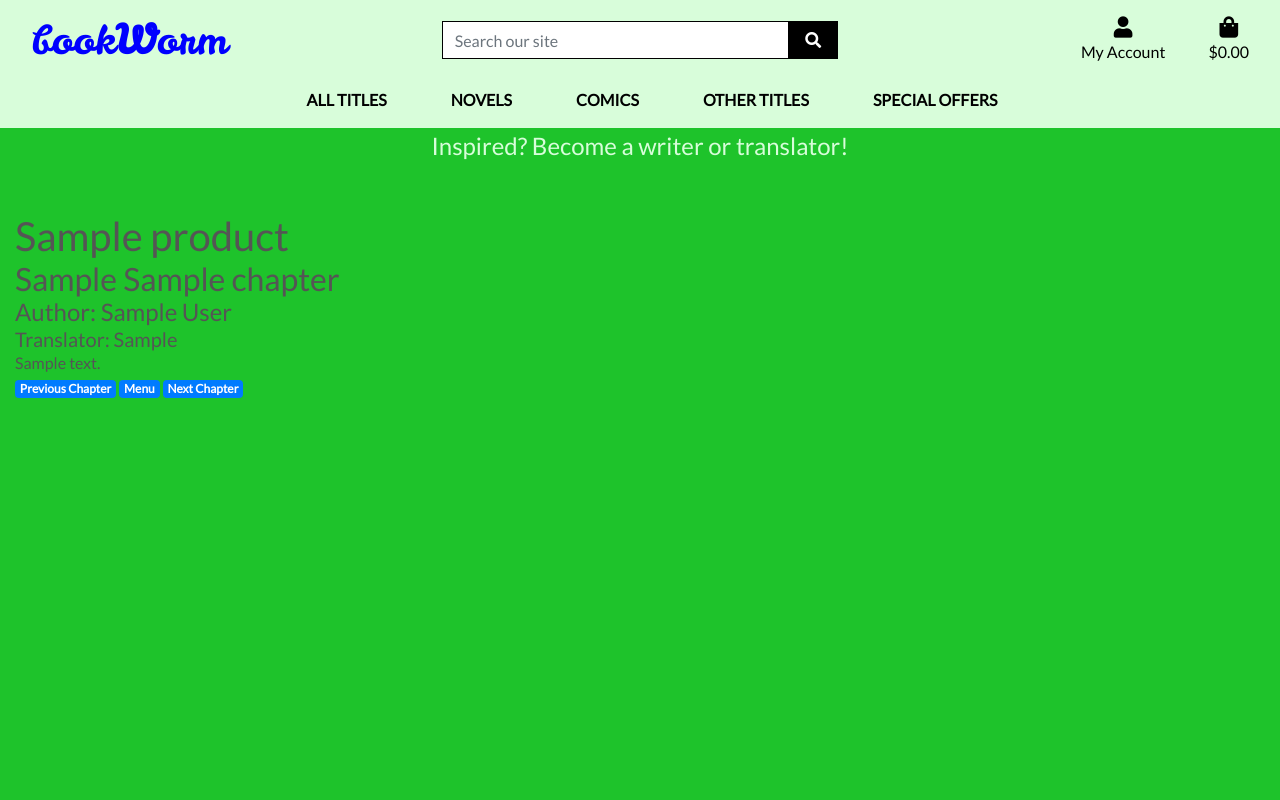
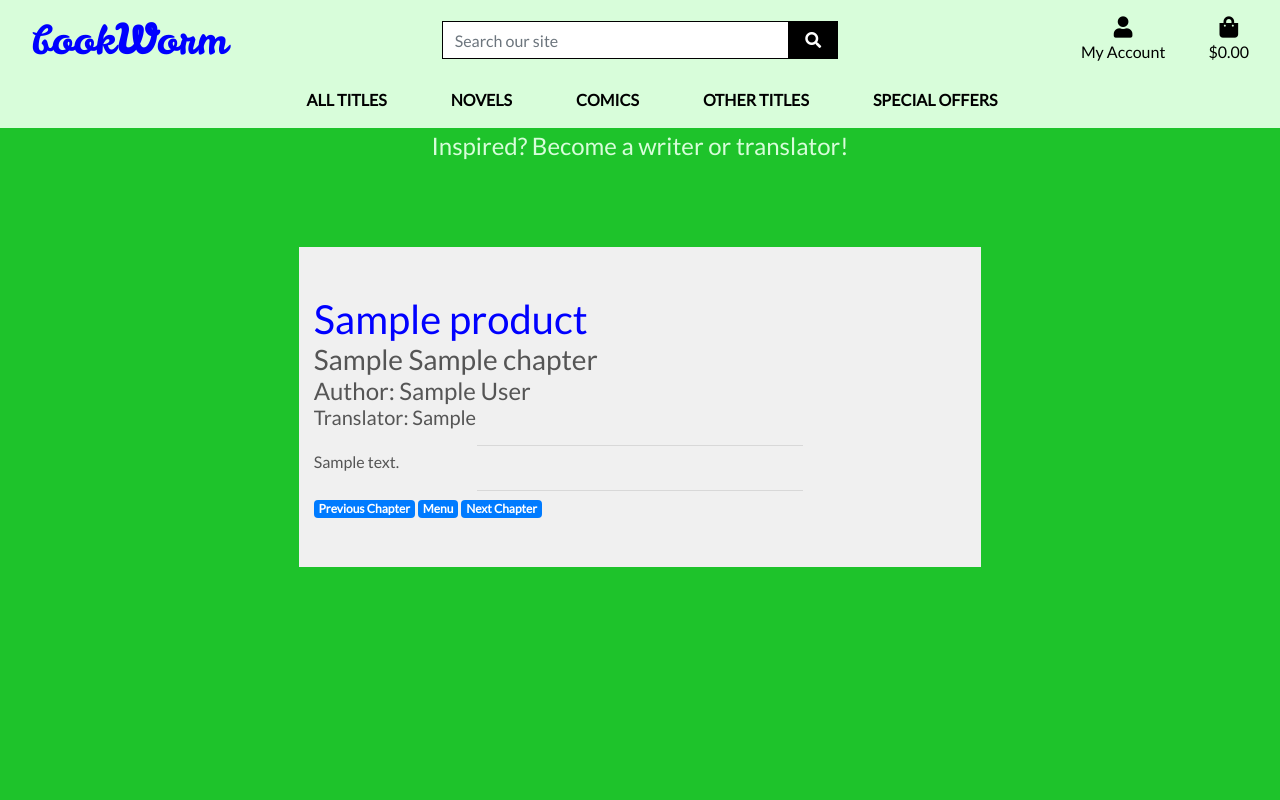
Before and after one commit to SingeRoi/bookWorm_ms4, a Django app: page /products/1/1 in a window 1280 px wide. Run offline with Django 3.2, Linux system fonts and the light colour scheme; tables that the repository leaves empty hold one stand-in row (values such as "Sample post"); one stand-in notice (Sample message) is shown; parts of the project's set-up code (start-up, migrations or seed data) failed here and were passed over; some libraries are stand-ins or nearby versions.

Commit message:
adds toast htmls, adds fix for redundant chapter name, styles chapter display

```diff
--- a/products/static/chapters/css/chapter.css
+++ b/products/static/chapters/css/chapter.css
@@ -1,3 +1,12 @@
 .chpcontext {
     white-space: pre-wrap;
 }
+
+/*Chapter display styling*/
+.chapter-text-bg {
+    background-color: #f0f0f0;
+}
+
+.book-title-chapter-h1 {
+    color: #00f;
+}
--- a/products/templates/products/chapter.html
+++ b/products/templates/products/chapter.html
@@ -16,19 +16,28 @@
 
 {% block content %}
 <div class="overlay"></div>
-<div class="container-fluid">
+<div class="container-text container-fluid">
     <div class="row">
 
-        <div class="col-10 col-md-10 col-lg-8">
+        <div class="chapter-text-bg col-10 offset-1 col-md-10 col-lg-8 mx-auto">
             <div class="product-details-container mb-5 mt-md-5">
-                <h1 class="mb-0">{{ product.name }}</h1>
-                <h2 class="mb-0">{{ chapter.chapter }} {{ chapter.name }}</h2>
+                <h1 class="book-title-chapter-h1 mb-0">{{ product.name }}</h1>
+                {% if chapter.chapter == chapter.name %}
+                    <h3 class="mb-0">{{ chapter.chapter }}</h3>
+                {% else %}
+                    <h3 class="mb-0">{{ chapter.chapter }} {{ chapter.name }}</h3>
+                {% endif %}
                 <h4 class="mb-0">Author: {{ product.author }}</h4>
                 <h5 class="mb-0">Translator: {{ chapter.translator }}</h5>
+                    <div>
+                        <hr class="chapter-hr w-50 mb-1">
+                    </div>
                 <div>
                     <p class="mb-0 chpcontext">{{ chapter.context }}</p>
                 </div>
-
+                <div>
+                    <hr class="chapter-hr w-50 mb-1">
+                </div>
                 <a href="#" class="badge badge-primary">Previous Chapter</a>
                 <a href="{% url 'product_detail' product.id %}" class="badge badge-primary">Menu</a>
                 <a href="#" class="badge badge-primary">Next Chapter</a>
--- a/products/templates/products/products.html
+++ b/products/templates/products/products.html
@@ -12,11 +12,11 @@
 {% block content %}
 <div class="overlay"></div>
 <div class="container-fluid .container-product-titles">
-    <div class="row">
+    <div class="row product-title-line">
         <div class="col text-center mt-3">
             <h2 class="logo-font product-titles">Titles</h2>
 
-            <hr class="product-hr w-50 mb-1">
+            <hr class="chapter-hr w-50 mb-1">
         </div>
     </div>
     <div class="row">
@@ -132,7 +132,7 @@
             {% endif %}
         </span>
         </div>
-        <div class="btt-button shadow-sm btn btn-primary btn-sm rounded-5 border border-black">
+        <div class="btt-button shadow-sm btn btn-info btn-sm rounded-5 border border-black">
             <a class="btt-link d-flex h-100">
                 <i class="fas fa-arrow-up text-black mx-auto my-auto"></i>
             </a>
--- a/static/css/base.css
+++ b/static/css/base.css
@@ -30,6 +30,7 @@ body {
 
 .font-banner {
     color: #D8FDDA;
+    font-size: 18px;
 }
 
 /* logo only takes up as much space as text needs */
@@ -84,7 +85,6 @@ body {
     background-color: #D8FDDA!important;
 }
 
-
 .border-black {
     border: 1px solid black !important;
 }
@@ -99,6 +99,7 @@ body {
     z-index: -1;
 }
 
+/* styling for product page*/
 .product-category-sort-row {
     display: flex;
     flex-direction: row;
@@ -123,11 +124,32 @@ body {
 .col-category-badge {
     left: 3.7%;
 }
+
+.btn-info {
+    background-color: transparent;
+}
+
+/* Styling for product detail*/
+.chapter-badges {
+    margin-left: 15px;
+}
+
+/*Chapter display styling*/
+.chapter-text-bg {
+    background-color: #f0f0f0;
+}
+
+.book-title-chapter-h1 {
+    color: #00f;
+}
+
+
 /* -------------------------------- Media Queries */
 
 /* Slightly larger container on xl screens */
 @media (min-width: 1200px) {
-  .container {
+  .container,
+  .container-text {
     max-width: 80%;
   }
 }
@@ -146,12 +168,15 @@ body {
         padding-top: 164px;
     }
 
+    .font-banner {
+    font-size: 24px;
+    }
 }
 
 /* pad the top a bit when navbar is collapsed on mobile */
 @media (max-width: 991px) {
     .header-container {
-        padding-top: 116px;
+        padding-top: 76px;
     }
     .text-black {
         font-size: 12px;
@@ -162,8 +187,12 @@ body {
     }
 
     .read-now-button {
-    margin-left: 2em;
-    margin-top: 7em;
+        margin-left: 2em;
+        margin-top: 7em;
+    }
+
+    .search-result-col {
+        margin-left: 1em;
     }
 
     .container-product-titles {
@@ -173,7 +202,8 @@ body {
         justify-content: center;
     }
 
-    .product-titles {
+    .product-titles,
+    .product-title-line {
         display: none;
     }
 
--- a/templates/base.html
+++ b/templates/base.html
@@ -118,7 +118,11 @@
 </header>
 
 {% if messages %}
-<div class="message-container"></div>
+<div class="message-container">
+    {% for message in messages %}
+        {% include 'includes/toasts/toast_success.html' %}
+    {% endfor %}
+</div>
 {% endif %}
 
 {% block page_header %}
--- /dev/null
+++ b/templates/includes/toasts/toast_success.html
@@ -0,0 +1,13 @@
+<div class="toast custom-toast rounded-0 border-top-0" data-autohide="false">
+    <div class="arrow-up arrow-success"></div>
+    <div class="w-100 toast-capper bg-success"></div>
+    <div class="toast-header bg-white text-dark">
+        <strong class="mr-auto">Success!</strong>
+        <button type="button" class="ml-2 mb-1 close text-dark" data-dismiss="toast" aria-label="Close">
+            <span aria-hidden="true">&times;</span>
+        </button>
+    </div>
+    <div class="toast-body bg-white">
+        {{ message }}
+    </div>
+</div>
```
Also changed, not shown: products/templates/products/product_detail.html (+26 -17 lines), templates/includes/toasts/toast_error.html (added, +13 -0 lines), templates/includes/toasts/toast_info.html (added, +13 -0 lines), templates/includes/toasts/toast_warning.html (added, +13 -0 lines), 1 other file.
